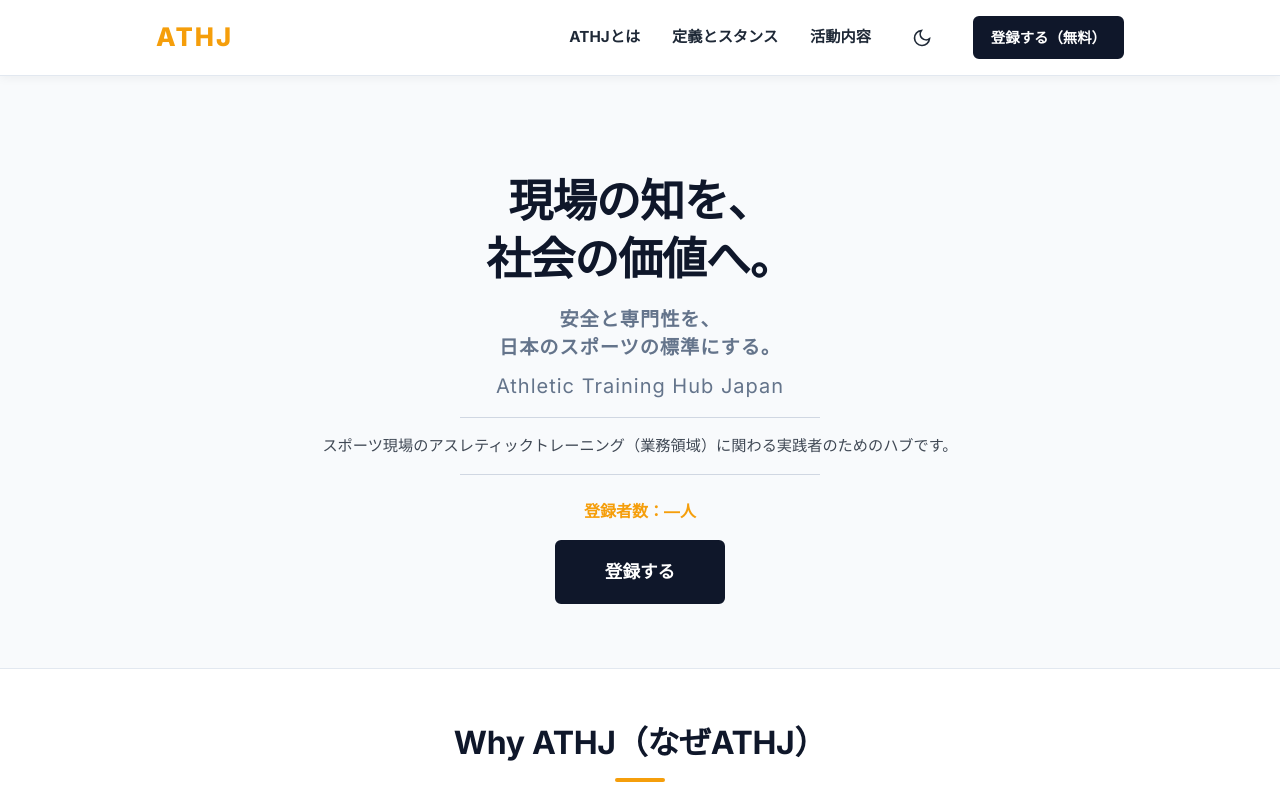
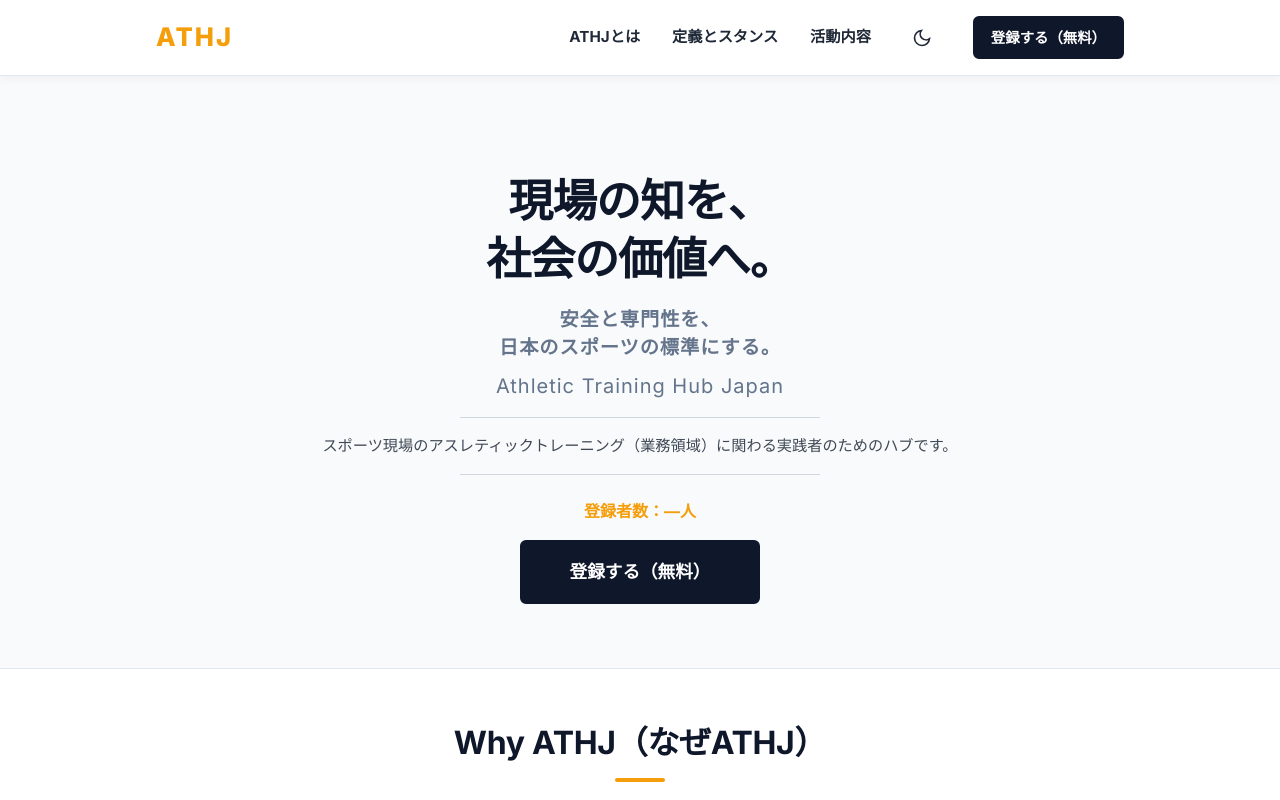
Before and after one commit to ATHJ11/ATHJ-site, a plain HTML site: page athj/index.html in a window 1280 px wide. Shown: the top 800 px of the page. Drawn offline with Linux system fonts and the light colour scheme; no server answers.

Commit message:
Add files via upload

```diff
--- a/athj/index.html
+++ b/athj/index.html
@@ -196,7 +196,7 @@
                     登録者数：—人（更新中）</p>
                 <a href="https://docs.google.com/forms/d/1UrkkOiXoqBjdWHItOQJ3YBxa2r7YbhFQYjuTwQZQxQI/viewform"
                     target="_blank" rel="noopener noreferrer" class="btn btn-primary btn-large"
-                    style="margin-top: 1rem;">登録する</a>
+                    style="margin-top: 1rem;">登録する（無料）</a>
             </div>
         </section>
 
```
